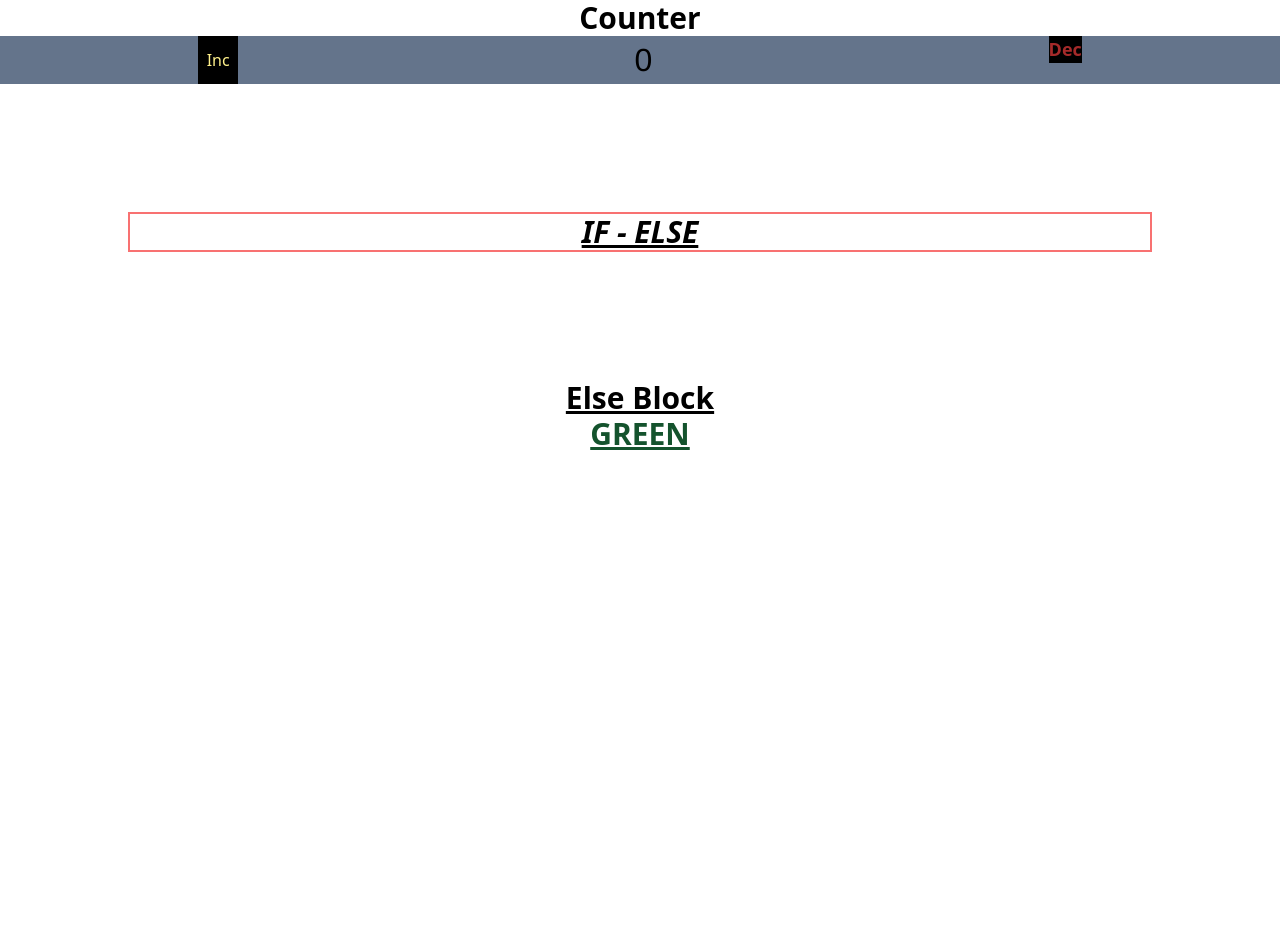
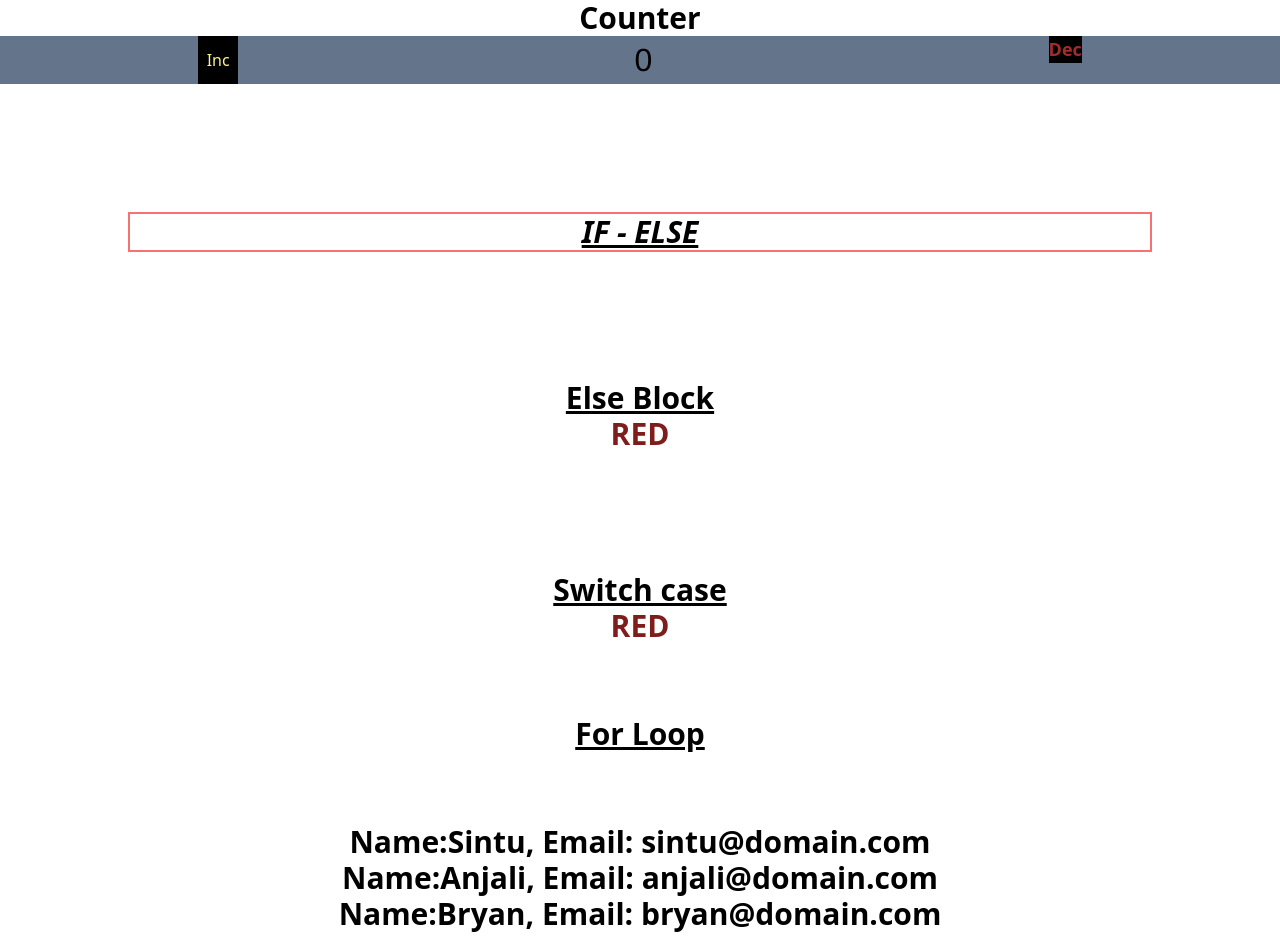
Before and after one commit to shintu0/angular-exc, an Angular app: page / in a window 1280 px wide. Shown: the top 936 px of the page. Before the commit the page ends 800 px from the top, so only its background shows below. Built offline with nearby package versions, Linux system fonts and the light colour scheme.

Commit message:
Switch case and if else

```diff
--- a/src/app/counter/counter.component.html
+++ b/src/app/counter/counter.component.html
@@ -37,13 +37,58 @@
 
 
 <ng-template [ngIf]="color==='RED'" >
-  <h1 class="text-3xl font-bold underline text-center text-red-900">RED</h1>
+  <h1 class="text-3xl font-bold  text-center text-red-900">RED</h1>
 </ng-template>
 
 <ng-template [ngIf]="color==='GREEN'" >
-  <h1 class="text-3xl font-bold underline text-center text-green-900">GREEN</h1>
+  <h1 class="text-3xl font-bold  text-center text-green-900">GREEN</h1>
 </ng-template>
 
 <ng-template [ngIf]="color==='BLUE'" >
-  <h1 class="text-3xl font-bold underline text-center text-blue-900">BLUE</h1>
+  <h1 class="text-3xl font-bold  text-center text-blue-900">BLUE</h1>
 </ng-template>
+
+
+<!-- Switch case -->
+<br/>
+<br/>
+<br/>
+<br/>
+<br/>
+
+  <h1 class="text-3xl font-bold underline text-center" >Switch case</h1>
+
+
+<div class="border-3 border-red-400 rounded h-auto" [ngSwitch]="color">
+
+
+  <ng-template  [ngSwitchCase]="'RED'" >
+    <h1 class="text-3xl font-bold  text-center text-red-900">RED</h1>
+  </ng-template>
+
+  <ng-template [ngSwitchCase]="'GREEN'" >
+    <h1 class="text-3xl font-bold  text-center text-green-900">GREEN</h1>
+  </ng-template>
+
+  <ng-template [ngSwitchCase]="'BLUE'" >
+    <h1 class="text-3xl font-bold  text-center text-blue-900">BLUE</h1>
+  </ng-template>
+
+
+  <ng-template ngSwitchDefault >
+    <h1 class="text-3xl font-bold  text-center text-grey-900">Unknown color</h1>
+  </ng-template>
+</div>
+
+<br/>
+<br/>
+<br/>
+
+<h1 class="text-3xl font-bold underline text-center" > For Loop</h1>
+
+
+<br/>
+<br/>
+<br/>
+
+<h1 class="text-3xl font-bold  text-center" *ngFor="let user of users" >Name:{{user.name}}, Email: {{user.email}}</h1>
--- a/src/app/counter/counter.component.ts
+++ b/src/app/counter/counter.component.ts
@@ -13,7 +13,14 @@ export class CounterComponent {
 
   public condition: boolean=true;
 
-  public color:string='GREEN';
+  public color:string='RED';
+
+  public users:{name:string,email:string}[]=[
+    {name:"Sintu",email:"sintu@domain.com"},
+    {name:"Anjali",email:"anjali@domain.com"},
+    {name:"Bryan",email:"bryan@domain.com"},
+    {name:"Bruce",email:"bruce@domain.com"}
+  ]
 
 
   inc(){
```
